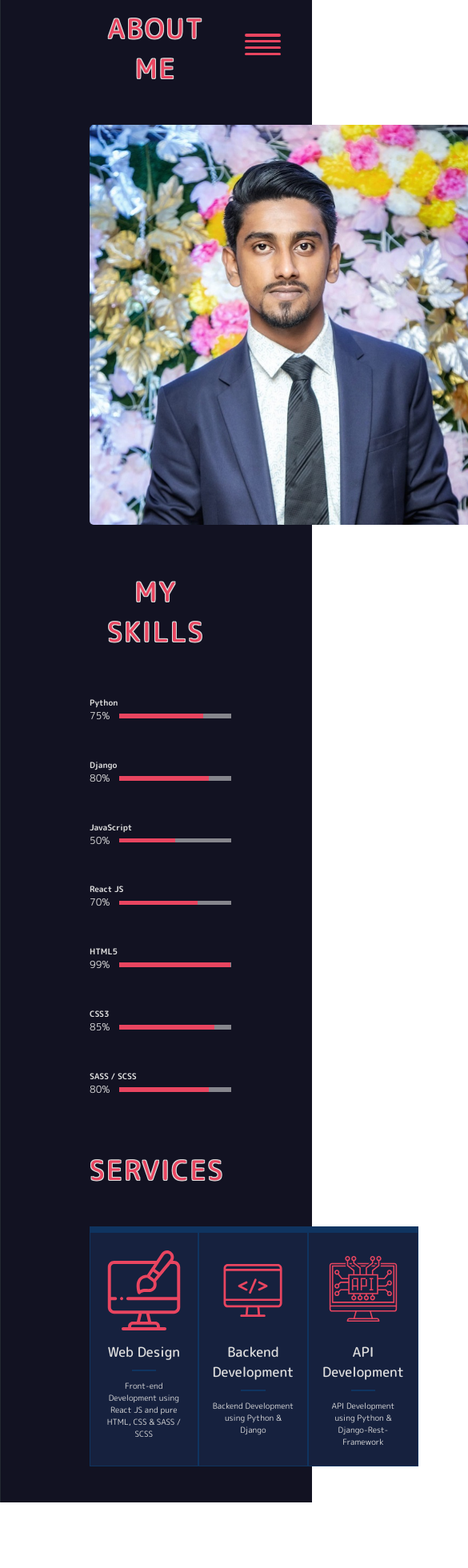
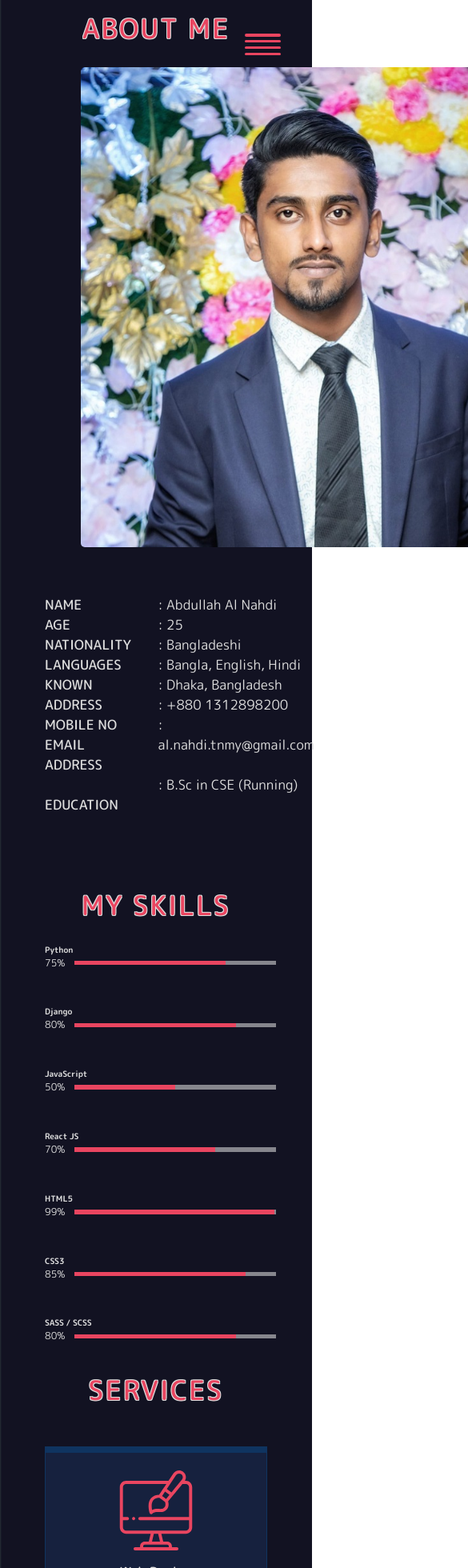
Before and after one commit to tnmy2426/frontend-portfolio-react, a React (Create React App) app: page /about in a window 390 px wide. Shown: the top 1960 px of the page at 80% size, 585 px wide, since content can reach past the window. Before the commit the page ends 1878 px from the top, so only its background shows below. Built offline with nearby package versions, Linux system fonts and the light colour scheme.

Commit message:
Responsive Part-2 done. More media quaries need to be added

```diff
--- a/src/App.js
+++ b/src/App.js
@@ -6,7 +6,6 @@ import NavBar from "./Components/NavBar";
 import HomePage from "./Pages/HomePage";
 import AboutPage from "./Pages/AboutPage";
 import PortfolioPage from "./Pages/PortfolioPage";
-import BlogPage from "./Pages/BlogPage";
 import ContactPage from "./Pages/ContactPage";
 import { useState } from "react";
 
@@ -39,9 +38,6 @@ function App() {
             <Route path='/portfolios' exact>
               <PortfolioPage />
             </Route>
-            <Route path='/blogs' exact>
-              <BlogPage />
-            </Route>
             <Route path='/contact' exact>
               <ContactPage />
             </Route>
--- a/src/Pages/BlogPage.js
+++ /dev/null
@@ -1,11 +0,0 @@
-import React from "react";
-
-const BlogPage = () => {
-  return (
-    <section className='blogPage'>
-      <h1>Blog page</h1>
-    </section>
-  );
-};
-
-export default BlogPage;
--- a/src/styles/_about.scss
+++ b/src/styles/_about.scss
@@ -26,6 +26,20 @@
       padding-left: 3rem;
     }
   }
+
+  @media screen and (max-width: 1400px) {
+    flex-direction: column;
+    padding: 2rem 0;
+
+    img {
+      width: 600px;
+      height: 600px;
+      margin-left: 4rem;
+    }
+    .personal_details {
+      margin: 0 auto;
+    }
+  }
 } // end of personalInfo
 
 .skillSection {
@@ -37,12 +51,18 @@
 
   @media screen and (max-width: 1100px) {
     grid-template-columns: repeat(1, 1fr);
+    padding: 2rem 0;
   }
-}
+} // end of skillSection class
 
 .service_container {
   display: flex;
   flex-direction: row;
   justify-content: space-between;
   padding: 4rem 0;
-}
+
+  @media screen and (max-width: 1400px) {
+    flex-direction: column;
+    margin-bottom: 2rem;
+  }
+} // end of service_container class
--- a/src/styles/_contact.scss
+++ b/src/styles/_contact.scss
@@ -3,10 +3,21 @@
   display: grid;
   grid-template-columns: repeat(2, 1fr);
 
+  @media screen and (max-width: 1000px) {
+    grid-template-columns: repeat(1, 1fr);
+    padding-top: 2rem;
+  }
+
   .map_section {
     width: 90%;
     padding: 1.5rem;
     background-color: #16213e;
+
+    @media screen and (max-width: 1000px) {
+      width: 100%;
+      height: 100%;
+      margin-left: 1rem;
+    }
 
     iframe {
       width: 100%;
@@ -20,6 +31,10 @@
     flex-direction: column;
     justify-content: space-between;
     margin-left: 2rem;
+
+    @media screen and (max-width: 1000px) {
+      margin: 1rem 1rem;
+    }
   } // end of contact_section class
 } // end of contactPage
 
--- a/src/styles/_layout.scss
+++ b/src/styles/_layout.scss
@@ -53,6 +53,10 @@
 
     .content {
       padding: 0 10rem;
+
+      @media screen and (max-width: 1100px) {
+        padding: 0 5rem;
+      }
     } //end of content class
 
     @media screen and (max-width: 1000px) {
--- a/src/styles/_portfolios.scss
+++ b/src/styles/_portfolios.scss
@@ -52,6 +52,11 @@
   display: grid;
   grid-template-columns: repeat(2, 1fr);
   grid-gap: 1rem;
+
+  @media screen and (max-width: 1000px) {
+    grid-template-columns: repeat(1, 1fr);
+    padding-top: 2rem;
+  }
 
   .portfolio {
     margin: 1rem;
--- a/src/styles/_services.scss
+++ b/src/styles/_services.scss
@@ -13,6 +13,11 @@
 
   &:hover {
     border-top: 8px solid #e94560;
+  }
+
+  @media screen and (max-width: 1400px) {
+    width: 100%;
+    margin-bottom: 1rem;
   }
 
   .service_content {
```
